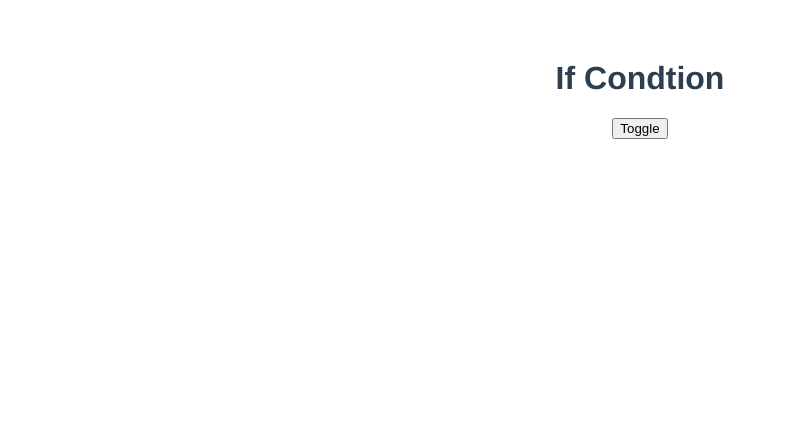
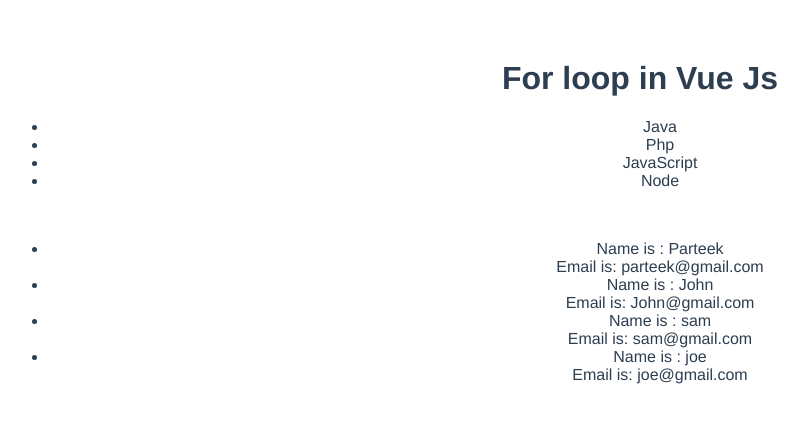
Before and after one commit to parteek2813/VueJs, a Vue app: page / in a window 1280 px wide. Shown: the top 422 px of the page, without its empty margins (0-808 px from the left). Built offline with nearby package versions, Linux system fonts and the light colour scheme.

Commit message:
#15 Pass Data Parent to Child Component

```diff
--- a/src/components/IfElse.vue
+++ b/src/components/IfElse.vue
@@ -1,14 +1,48 @@
+<!-- <template lang="">
+<h1 v-if="show">If Condtion</h1>
+<h1 v-else>else Condtion</h1>
+<button v-on:click="show = !show">Toggle</button>
+</template>
+<script>
+    export default {
+        name: "IfElse",
+        data() {
+            return {
+                show: true,
+            };
+        },
+    };
+</script>
+
+<style lang=""></style> -->
+
 <template lang="">
-  <h1 v-if="show">If Condtion</h1>
-  <h1 v-else>else Condtion</h1>
-  <button v-on:click="show = !show">Toggle</button>
+  <h1>For loop in Vue Js</h1>
+  <ul>
+    <li v-for="item in technology" key="item">{{ item }}</li>
+  </ul>
+
+  <br />
+  <ul>
+    <li v-for="item in user" key="item.name">
+      Name is : {{ item.name }} <br />
+      Email is: {{ item.email }}
+    </li>
+  </ul>
 </template>
+
 <script>
 export default {
   name: "IfElse",
   data() {
     return {
-      show: true,
+      technology: ["Java", "Php", "JavaScript", "Node"],
+      user: [
+        { name: "Parteek", email: "parteek@gmail.com" },
+        { name: "John", email: "John@gmail.com" },
+        { name: "sam", email: "sam@gmail.com" },
+        { name: "joe", email: "joe@gmail.com" },
+      ],
     };
   },
 };
```
